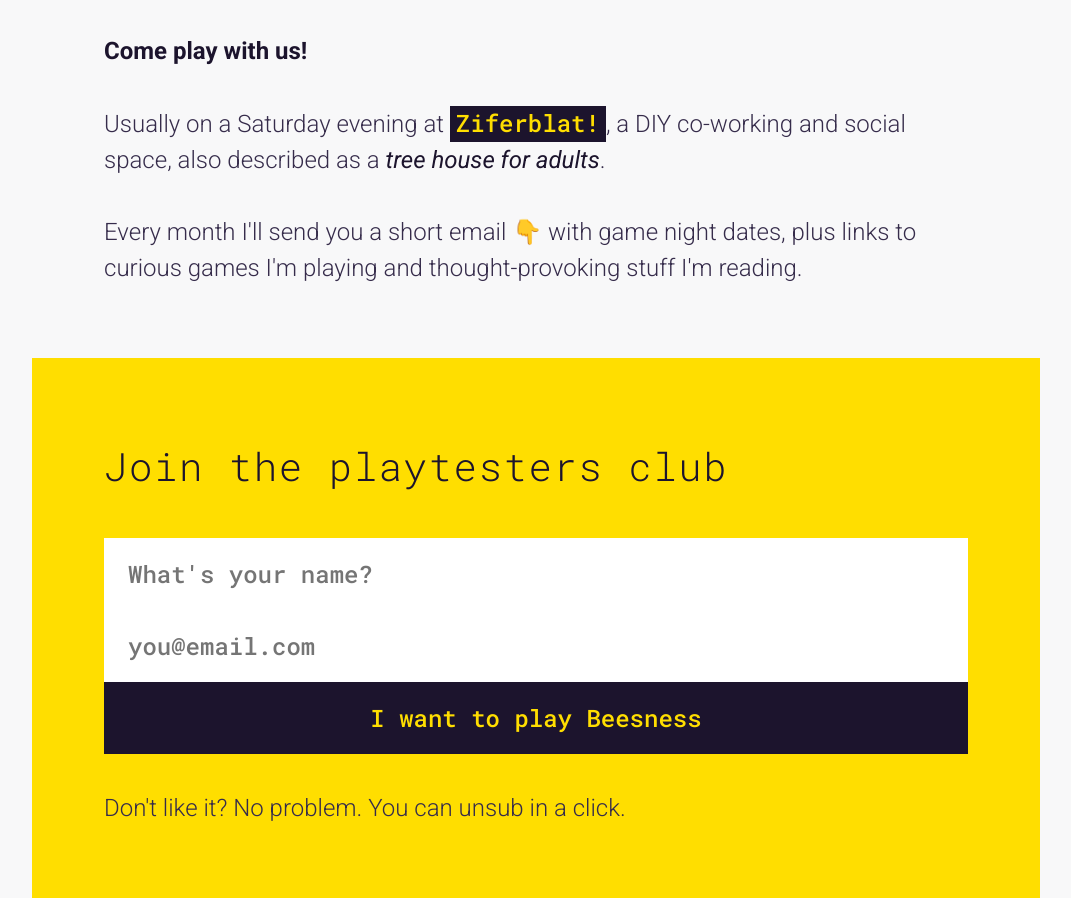
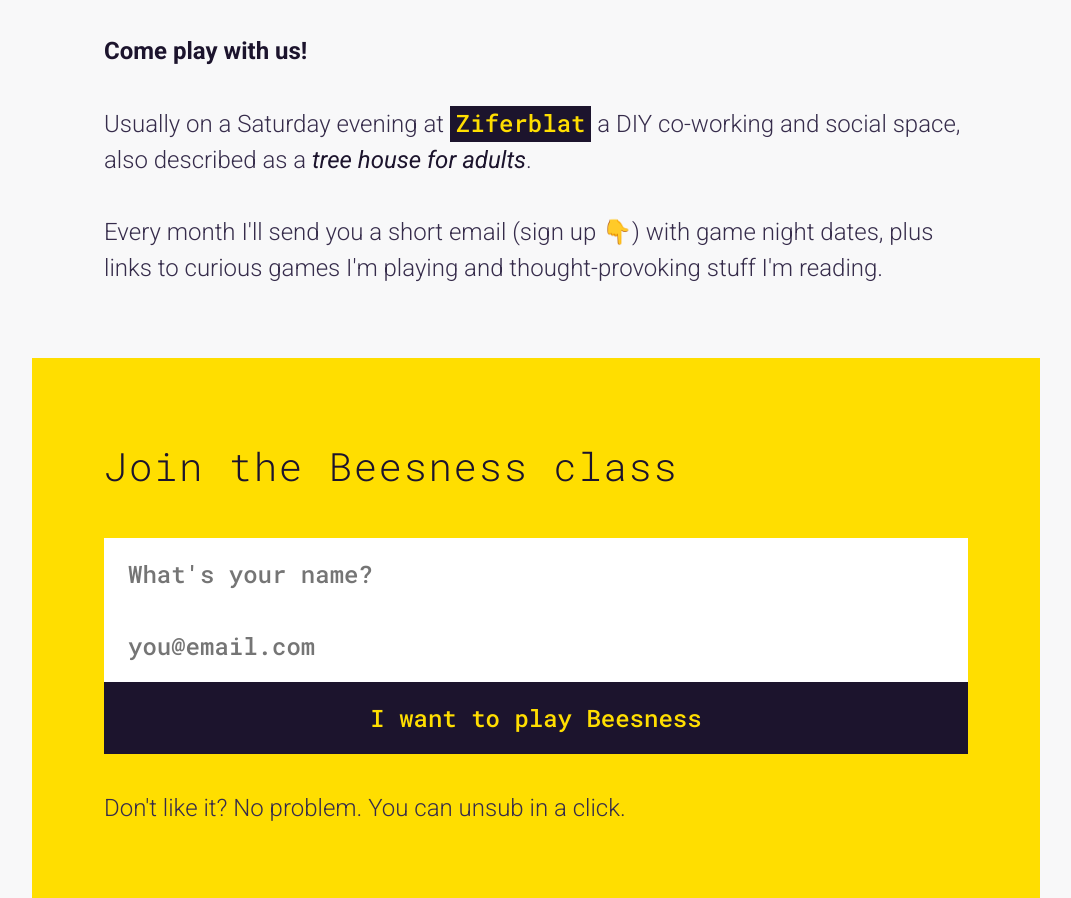
Before and after one commit to beesness/beesness.github.io, a website: page index.html in a window 1280 px wide. Shown: the part 6380-7278 px from the top of the page, without its empty margins (104-1175 px from the left). Drawn offline with Linux system fonts and the light colour scheme.

Commit message:
Beesness class

```diff
--- a/index.html
+++ b/index.html
@@ -74,11 +74,11 @@
 			<h1>Wanna play it?</h1>
 			<p>I'm organising semi-regular game nights in East London with friends and their friendly +1s :)</p>
 			<p><b>Come play with us!</b></p>
-			<p>Usually on a Saturday evening at <a href="https://www.facebook.com/events/1562308673857625/" target="_blank">Ziferblat!</a>, a DIY co-working and social space, also described as a <i>tree house for adults</i>.</p>
-			<p>Every month I'll send you a short email 👇 with game night dates, plus links to curious games I'm playing and thought-provoking stuff I'm reading.</p>
+			<p>Usually on a Saturday evening at <a href="https://www.facebook.com/events/1562308673857625/" target="_blank">Ziferblat</a> a DIY co-working and social space, also described as a <i>tree house for adults</i>.</p>
+			<p>Every month I'll send you a short email (sign up 👇) with game night dates, plus links to curious games I'm playing and thought-provoking stuff I'm reading.</p>
 		</section>
 		<section id="mailchimp-print&play" class="content form">
-			<h2>Join the playtesters club</h2>
+			<h2>Join the Beesness class</h2>
 			<form action="//games.us12.list-manage.com/subscribe/post?u=43efbdeecd252c30b1ead06d0&amp;id=6d7fd51ad2" method="post" id="mc-embedded-subscribe-form" name="mc-embedded-subscribe-form" class="validate" target="_blank" novalidate>
 				<div id="mc_embed_signup_scroll">
 					<div class="mc-field-group">
```
